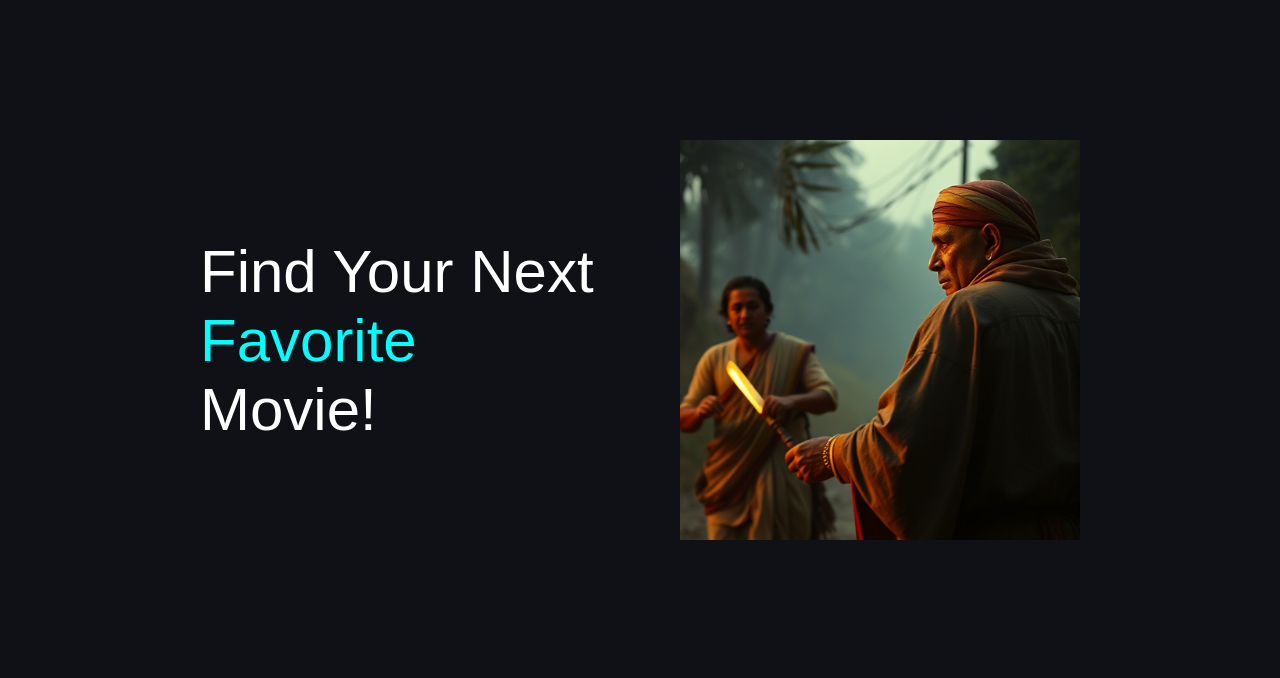
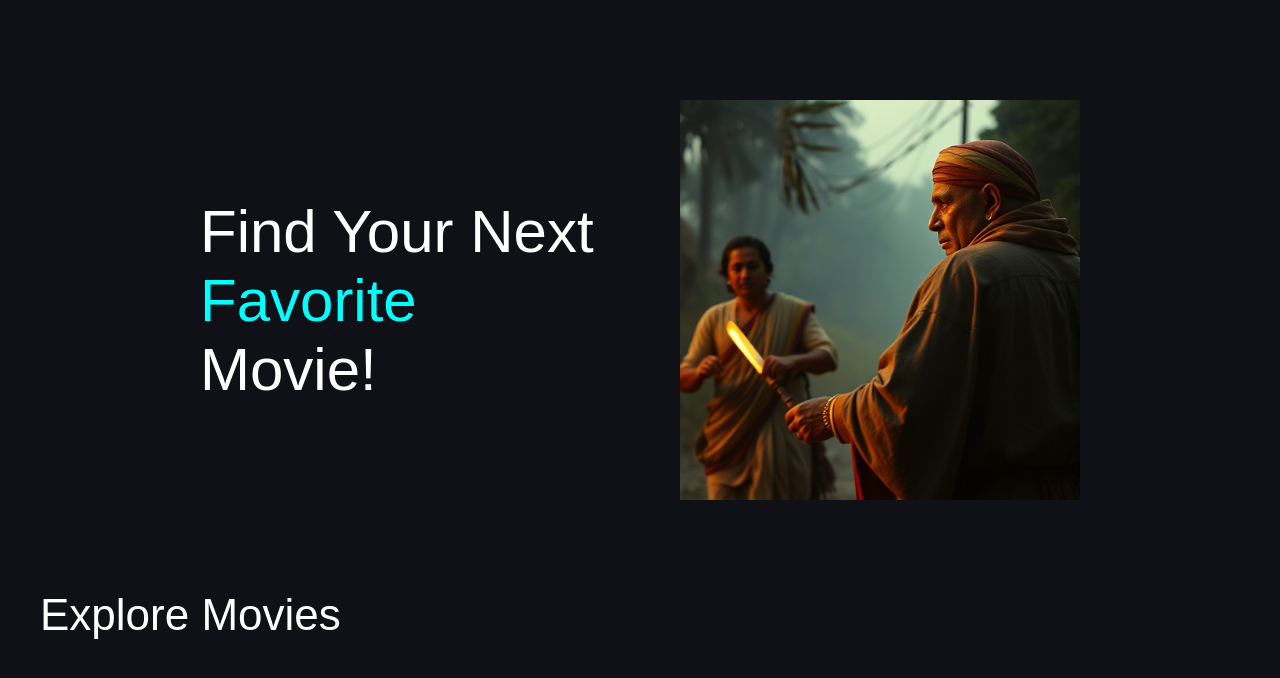
Before and after one commit to prajjwalhacker/movie-browser-frontend, a Next.js app: page / in a window 1280 px wide. Shown: the top 678 px of the page. Built offline with nearby package versions, Linux system fonts and the light colour scheme.

Commit message:
css changes in movie section

```diff
--- a/src/app/page.js
+++ b/src/app/page.js
@@ -2,17 +2,12 @@ import MovieCard from "./_components/MovieCard";
 
 export default function Home() {
   return (
-        <div className="container mx-auto px-4 py-8">
-          {/* <div className="grid grid-cols-1 sm:grid-cols-2 md:grid-cols-2 lg:grid-cols-3 xl:grid-cols-4 gap-4">
-          <MovieCard/>
-          <MovieCard/>
-          <MovieCard/>
-          <MovieCard/>
-          <MovieCard/>
-          <MovieCard/>
-          <MovieCard/>
-          </div> */}
+        <div className="movie-section">
+            <div className="movie-section-title">
+               Explore Movies
+            </div>
+            <div className="movie-section-main">
+            </div>
         </div>
-
   );
 }
--- a/src/styles/hero.scss
+++ b/src/styles/hero.scss
@@ -11,9 +11,10 @@
    .title-special-text {
      color: #00FFFF;
    }
-    height: 60vh;
+    height: 50vh;
     padding-inline: 200px;
     padding-block: 100px;
+    padding-bottom: 50px;
     @media (max-width: 768px) {
         flex-direction: column;
         gap: 20px;
--- /dev/null
+++ b/src/styles/main.scss
@@ -0,0 +1,25 @@
+.movie-section{
+    display: flex;
+    flex-direction: column;
+    gap: 10px;
+    .movie-section-title {
+        padding: 40px;
+        --tw-text-opacity: 1;
+        color: rgb(255 255 255 / var(--tw-text-opacity));
+        font-size: 2.75rem;
+    }
+    .movie-section-main {
+        display: grid;
+        grid-template-columns: repeat(1, minmax(0, 1fr));
+        @media (min-width: 1024px) {
+          grid-template-columns: repeat(4, minmax(0, 1fr));
+        }
+        @media (min-width: 768px) {
+          grid-template-columns: repeat(3, minmax(0, 1fr));
+        }
+        @media (min-width: 560px) {
+          grid-template-columns: repeat(2, minmax(0, 1fr));
+        }
+        gap: 2.5rem;
+    }
+}
```
Also changed, not shown: src/app/layout.js (+4 -5 lines).
